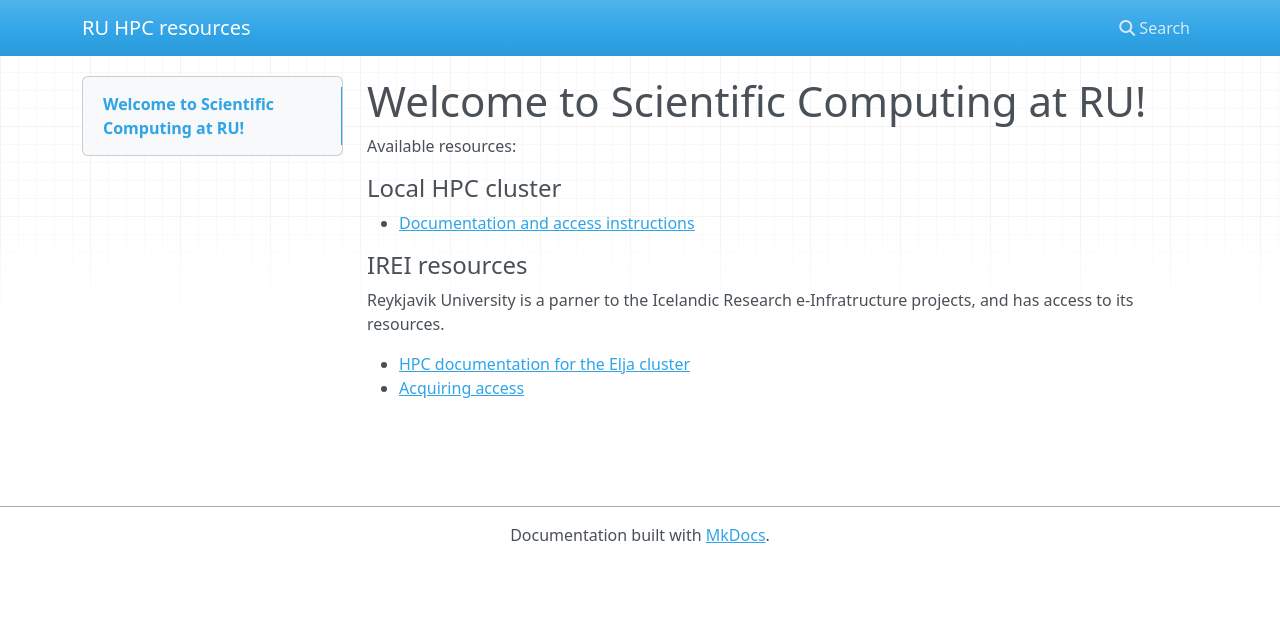
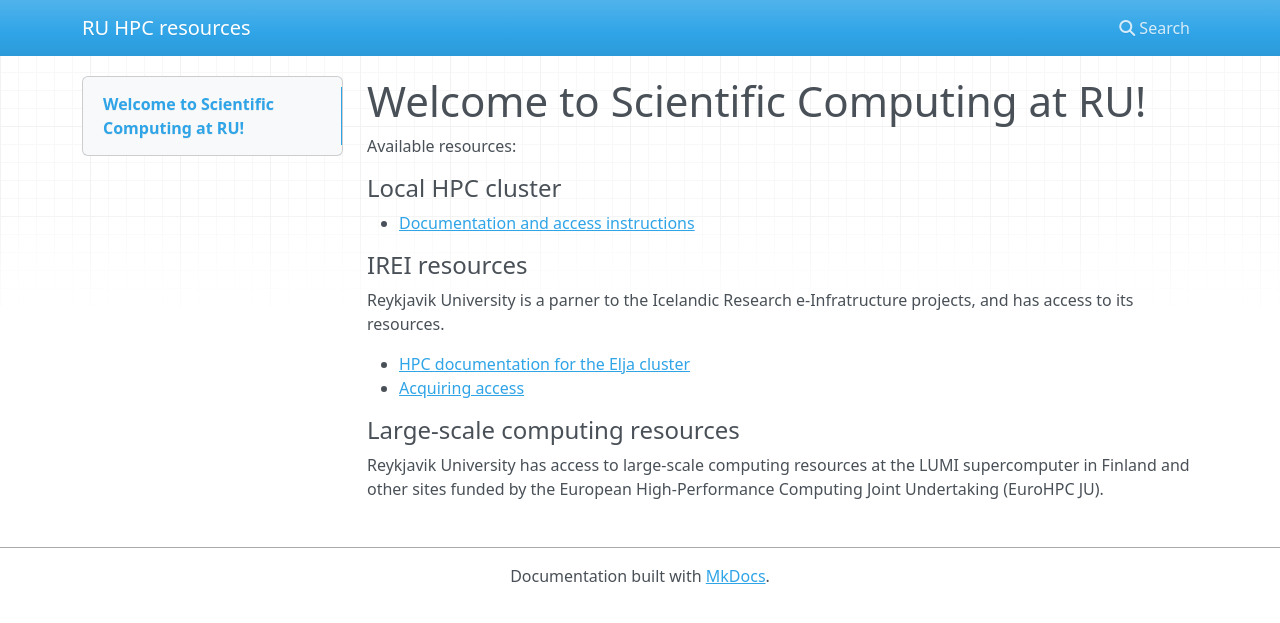
Before and after one commit to reykjavik-university/compute-docs, an MkDocs documentation site: the page built from docs/index.md, in a window 1280 px wide. Shown: the top 623 px of the page. Built offline with MkDocs 1.6.1, drawn with Linux system fonts in a browser that asks for light colours; nearby versions of some CDN libraries.

Commit message:
Basic text on large-scale resources

```diff
--- a/docs/index.md
+++ b/docs/index.md
@@ -12,3 +12,7 @@ Reykjavik University is a parner to the Icelandic Research e-Infratructure proje
 
  - [HPC documentation for the Elja cluster](https://irhpcwiki.hi.is/)
  - [Acquiring access](https://irhpcwiki.hi.is/docs/intro/)
+
+#### Large-scale computing resources
+
+Reykjavik University has access to large-scale computing resources at the LUMI supercomputer in Finland and other sites funded by the European High-Performance Computing Joint Undertaking (EuroHPC JU).
```
